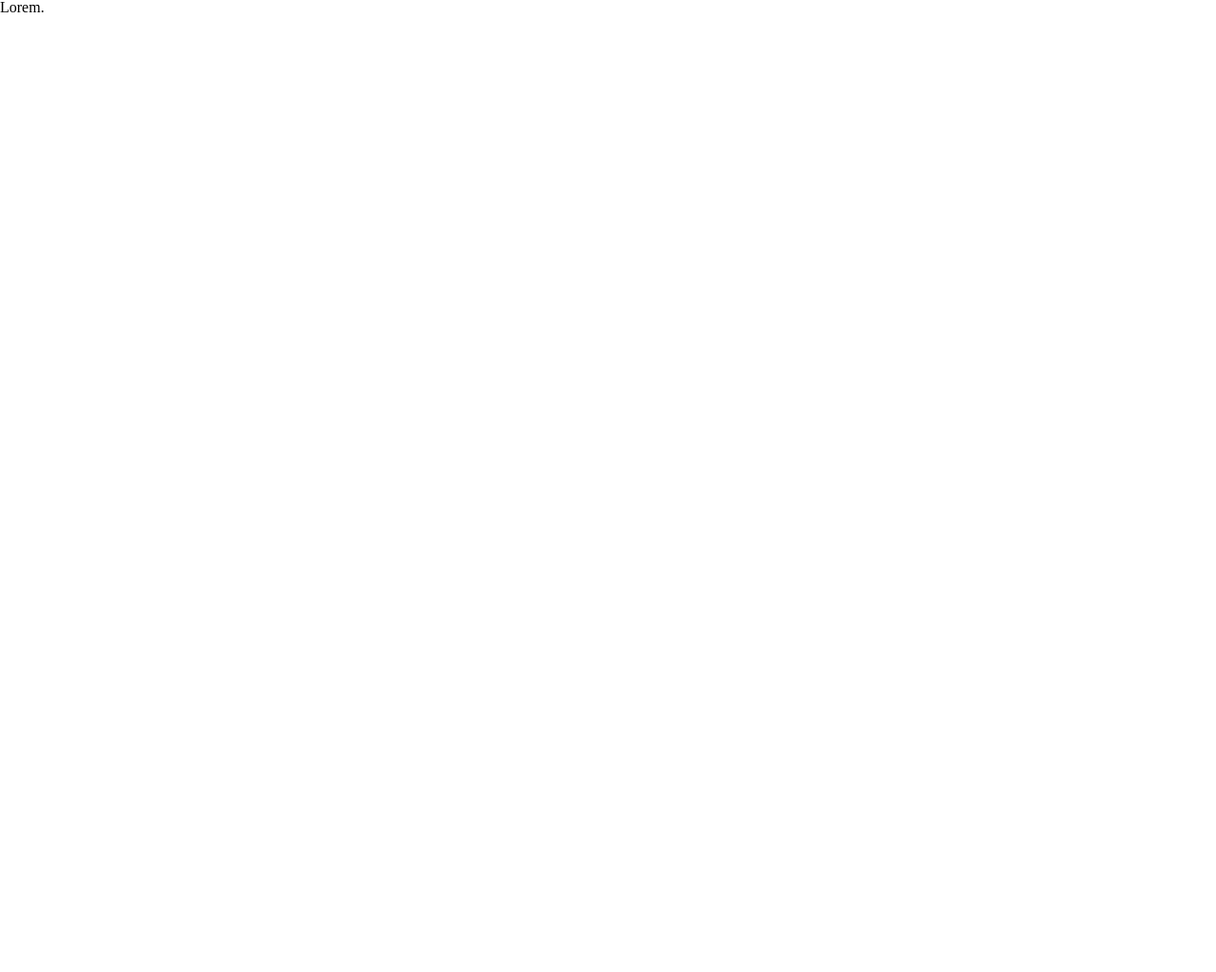
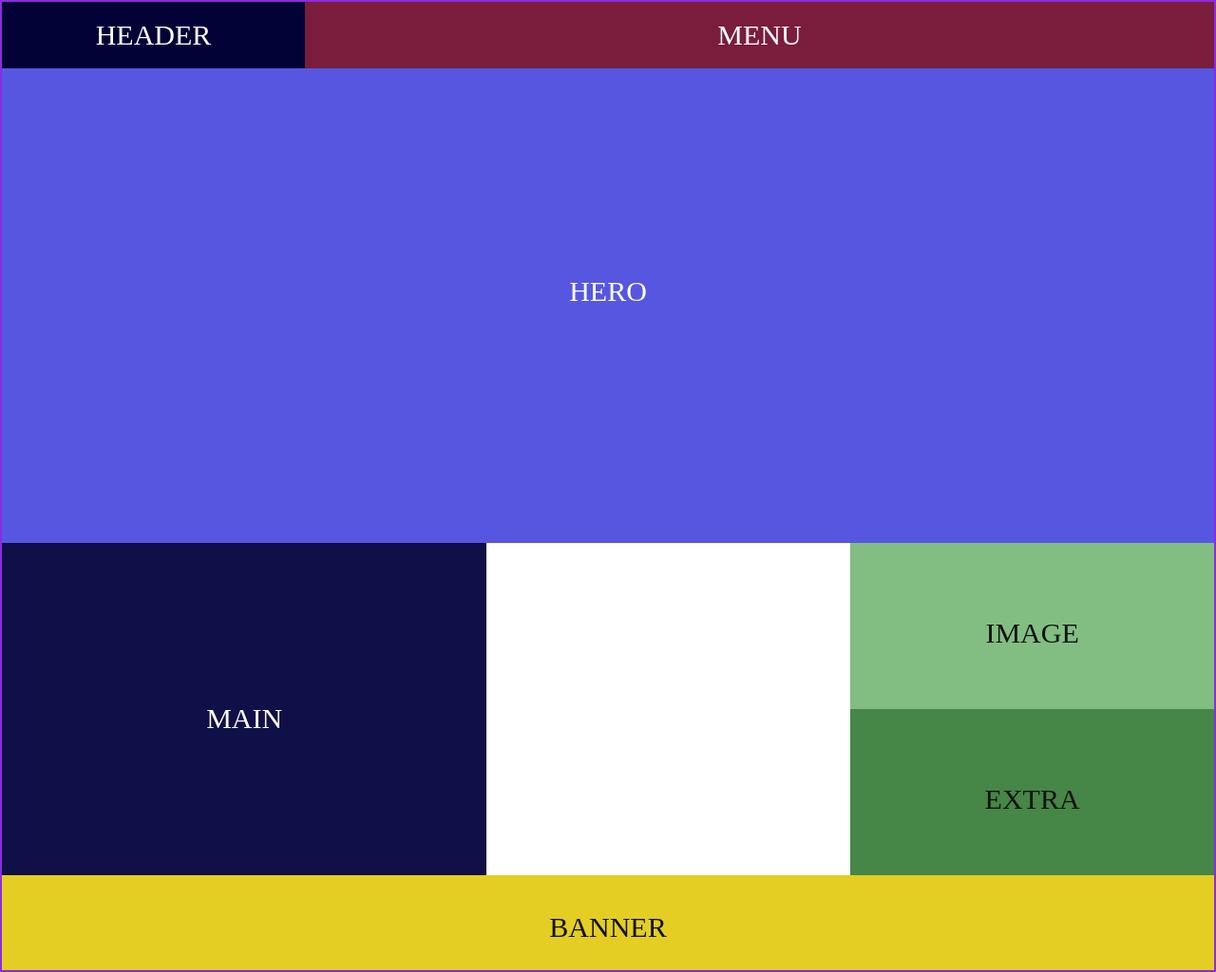
Before and after one commit to Niniedgaridze/Davaleba10, a plain HTML site: page index.html in a window 1280 px wide. Shown: the whole page at 95% size. Before the commit the page ends 800 px from the top, so only its background shows below. Drawn offline with Linux system fonts and the light colour scheme.

Commit message:
created desktop version

```diff
--- a/css/style.css
+++ b/css/style.css
@@ -0,0 +1,114 @@
+.container{
+    max-width: 2366px;
+    width: 100%;
+    margin: 0 auto;
+    border: 2px solid blueviolet;
+}
+.div1{
+    max-width: 2366px;
+    width: 100%;
+    margin: 0 auto;
+    display: flex;
+}
+header{
+    width: 30%;
+    /* border: 2px solid pink; */
+    background-color: #020237;
+    display: flex;
+    justify-content: center;
+
+}
+.headerp{
+    font-size: 30px;
+    color: #ffffff;
+    padding: 20px 0;
+
+}
+.menu{
+    width: 90%;
+    /* border: 2px solid red; */
+    background-color: #7a1d3c;
+    display: flex;
+    justify-content: center;
+}
+.menup{
+    font-size: 30px;
+    color: #ffffff;
+    padding: 20px 0;
+
+}
+.hero{
+    width: 100%;
+    height: 500px;
+    background-color: #5656e1;
+    display: flex;
+    justify-content: center;
+
+}
+.herop{
+    font-size: 30px;
+    color: #ffffff;
+    padding: 220px 0;
+}
+
+.main{
+    width: 40%;
+    height: 350px;
+    background-color: #101048;
+    display: flex;
+    justify-content: center;
+}
+.mainp{
+    font-size: 30px;
+    color: #ffffff;
+    padding: 170px 0;
+}
+
+.boxes{
+    width: 30%;
+    /* border: 2px solid green; */
+    /* display: flex; */
+    /* flex-direction: column; */
+}
+.image{
+    width: 100%;
+    height: 175px;
+    background-color: #82be82;
+    display: flex;
+    justify-content: center;
+
+}
+.extra{
+    width: 100%;
+    height: 175px;
+    background-color: #468646;
+    display: flex;
+    justify-content: center;
+}
+.imagep{
+    font-size: 30px;
+    color: #111111;
+    padding: 80px 0;
+}
+.div3{
+    display: flex;
+    justify-content: space-between;
+}
+
+footer{
+    width: 100%;
+    height: 100px;
+    background-color: #e4ce23;
+    display: flex;
+    justify-content: center;
+}
+.footerp{
+    font-size: 30px;
+    color: #111111;
+    padding: 40px 0;
+}
+
+@media screen (max-width: 780px)
+    {
+
+}
--- a/index.html
+++ b/index.html
@@ -9,6 +9,47 @@
     <title>Document</title>
 </head>
 <body>
-    <p>Lorem.</p>
+    <div class="container">
+        <div class="div1">
+            <header>
+                <p class="headerp">HEADER</p>
+
+            </header>
+            <div class="menu">
+                <p class="menup">MENU</p>
+
+            </div>
+        </div>
+        <div class="hero">
+            <p class="herop">
+                HERO
+            </p>
+        </div>
+        <div class="div3">
+            <div class="main">
+                <p class="mainp">
+                    MAIN
+                </p>
+            </div>
+            <div class="boxes">
+                <div class="image">
+                    <p class="imagep">
+                        IMAGE
+                    </p>
+                </div>
+                <div class="extra">
+                    <p class="imagep">
+                        EXTRA
+                    </p>
+                </div>
+            </div>
+
+        </div>
+        <footer>
+            <p class="footerp">
+                BANNER
+            </p>
+        </footer>
+    </div>
 </body>
 </html>
```
